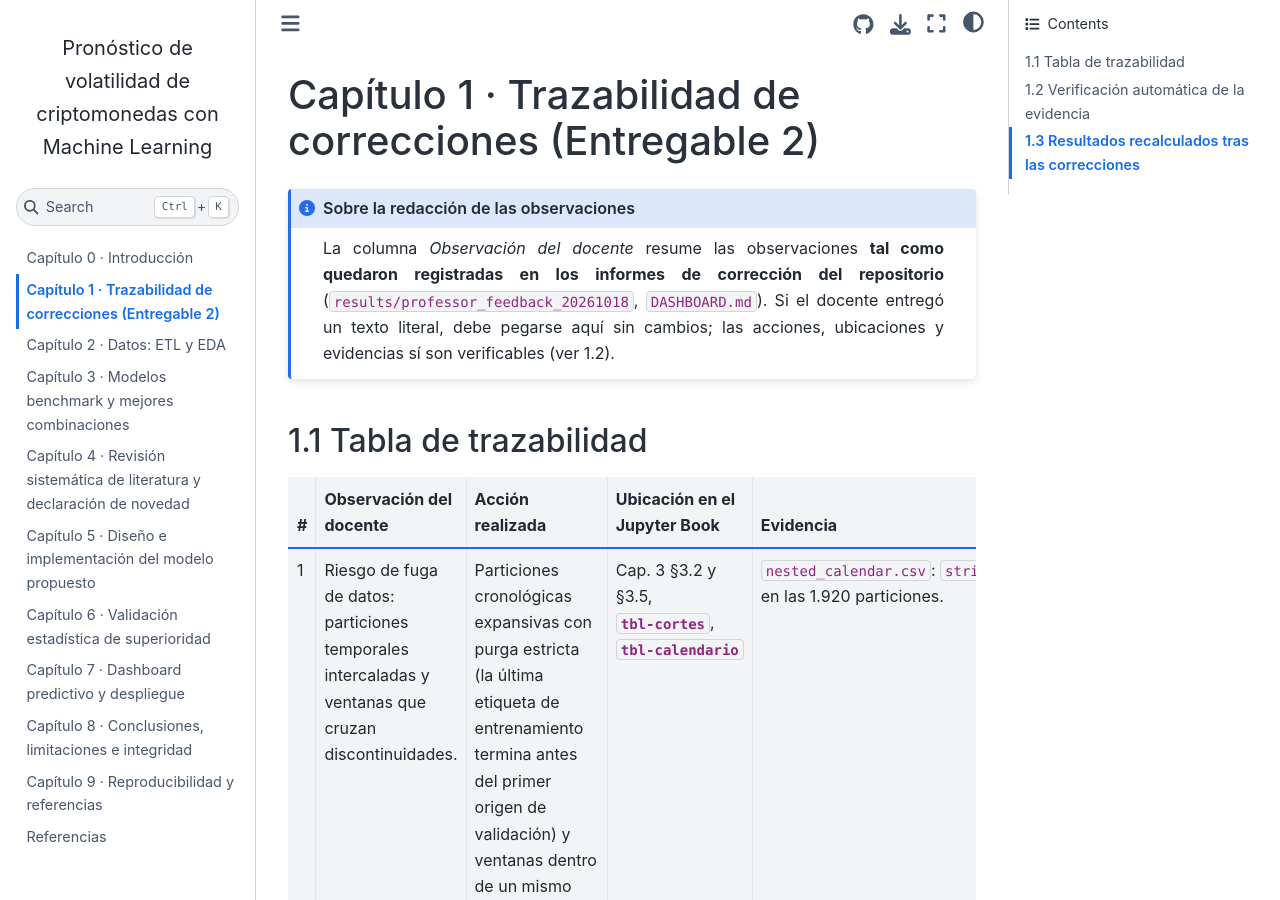
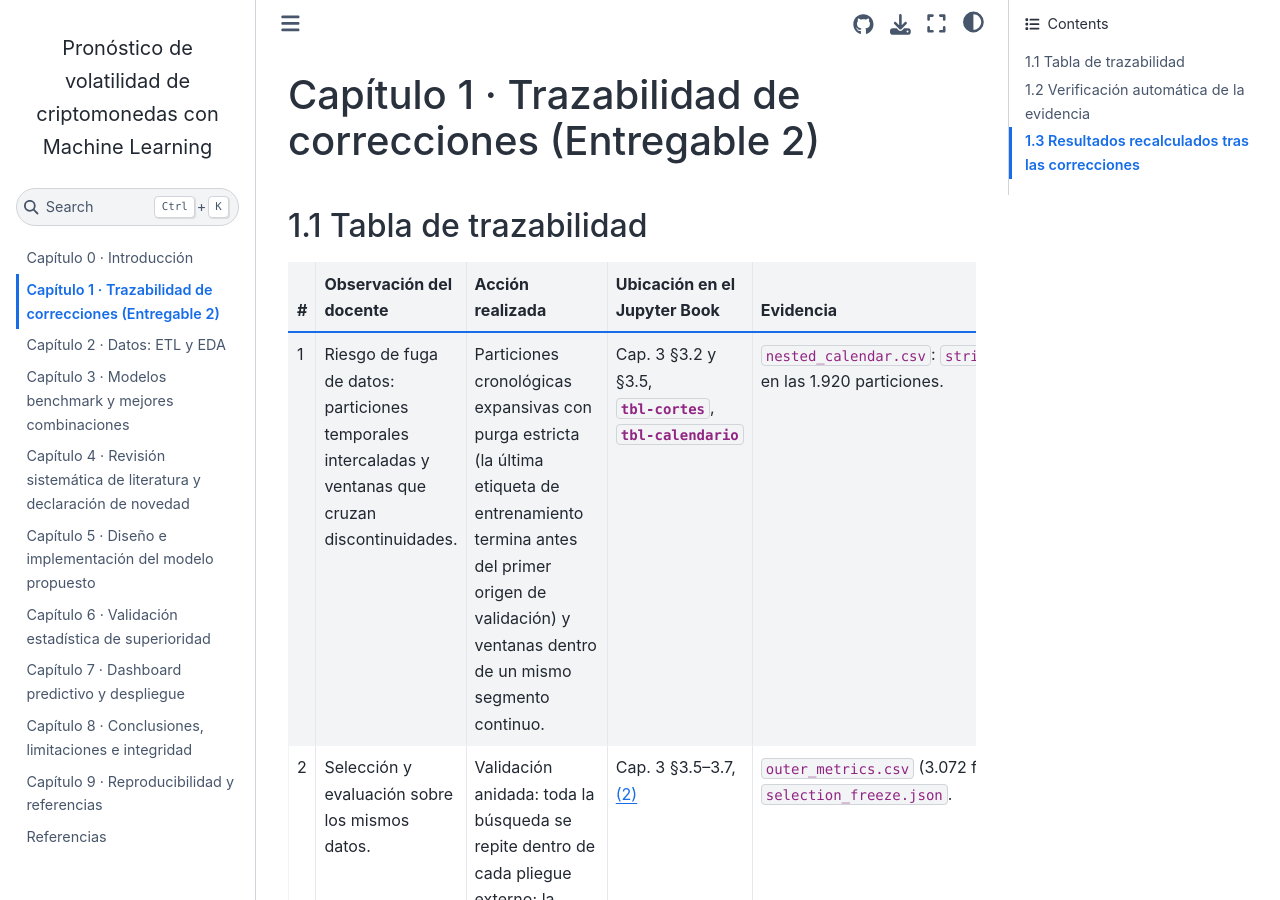
Before and after one commit to Bernal023/MachineLearning_202630, a Jupyter Book: the page built from book/cap01_trazabilidad.md, in a window 1280 px wide and 900 px high. Built offline with Jupyter Book 1.0.4 settings and Sphinx 7.4.7 and the Sphinx Book theme 1.1.4, drawn with Linux system fonts in a browser that asks for light colours.

Commit message:
Update cap01_trazabilidad.md

````diff
--- a/book/cap01_trazabilidad.md
+++ b/book/cap01_trazabilidad.md
@@ -8,13 +8,6 @@ import numpy as np
 import pandas as pd
 from IPython.display import display
 from jbook_utils import R, PF, REPO, read_csv, glue_tbl
-```
-
-```{admonition} Sobre la redacción de las observaciones
-:class: note
-La columna *Observación del docente* resume las observaciones **tal como quedaron registradas en los informes de
-corrección del repositorio** (`results/professor_feedback_20261018`, `DASHBOARD.md`). Si el docente entregó un texto literal,
-debe pegarse aquí sin cambios; las acciones, ubicaciones y evidencias sí son verificables (ver 1.2).
 ```
 
 ## 1.1 Tabla de trazabilidad
````
